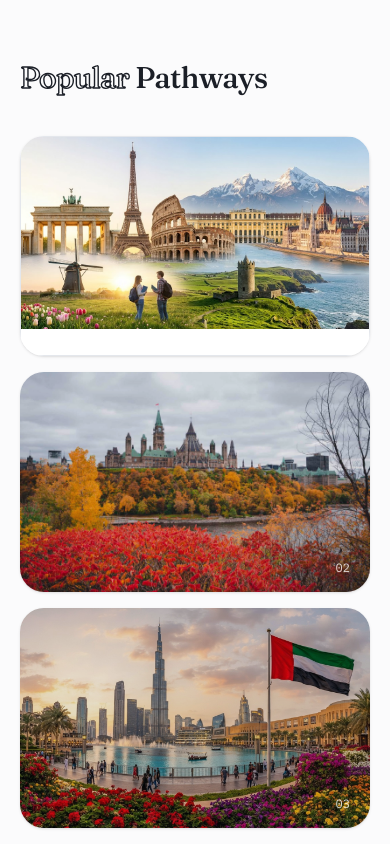
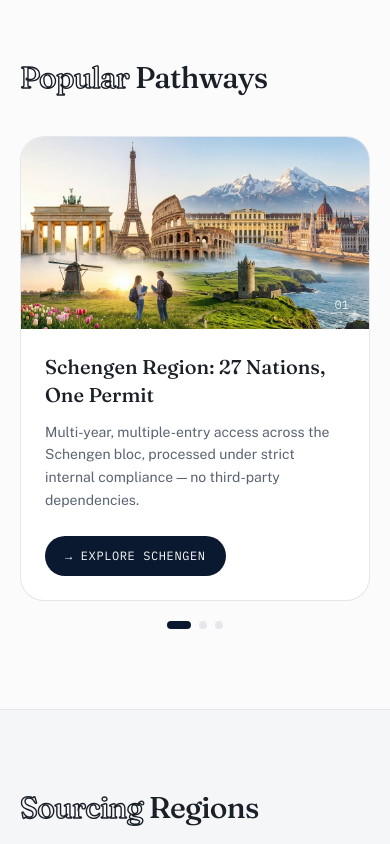
Before and after one commit to Raihanhn/amc, a Next.js app: page / in a window 390 px wide. Shown: the part 1280-2124 px from the top of the page. Built offline with nearby package versions, Linux system fonts and the light colour scheme.

Commit message:
showcaserow updated

```diff
--- a/components/ShowcaseRow.js
+++ b/components/ShowcaseRow.js
@@ -4,7 +4,16 @@
 import { useState } from "react";
 import Image from "next/image";
 import Link from "next/link";
-import { motion } from "framer-motion";
+import { motion, AnimatePresence } from "framer-motion";
+
+// How far (px) a drag must travel before we treat it as a swipe to the next/prev slide.
+const SWIPE_THRESHOLD = 50;
+
+const slideVariants = {
+  enter: (dir) => ({ x: dir > 0 ? 60 : -60, opacity: 0 }),
+  center: { x: 0, opacity: 1 },
+  exit: (dir) => ({ x: dir > 0 ? -60 : 60, opacity: 0 }),
+};
 
 // Parent controls the stagger timing between words.
 const headingContainer = {
@@ -33,6 +42,12 @@ const wordVariant = {
  */
 export default function ShowcaseRow({ eyebrowWord, boldWord, items }) {
   const [active, setActive] = useState(0);
+  const [direction, setDirection] = useState(0);
+
+  const goTo = (i) => {
+    setDirection(i > active ? 1 : -1);
+    setActive(i);
+  };
 
   return (
     <div>
@@ -51,7 +66,8 @@ export default function ShowcaseRow({ eyebrowWord, boldWord, items }) {
         </motion.span>
       </motion.h2>
 
-      <div className="flex flex-col sm:flex-row gap-4 md:gap-5 h-auto sm:h-[300px] md:h-[440px]">
+      {/* Desktop / tablet — hover-to-grow row (unchanged) */}
+      <div className="hidden sm:flex gap-4 md:gap-5 h-[300px] md:h-[440px]">
         {items.map((item, i) => {
           const isActive = i === active;
           return (
@@ -59,7 +75,7 @@ export default function ShowcaseRow({ eyebrowWord, boldWord, items }) {
               key={item.title}
               onMouseEnter={() => setActive(i)}
               onClick={() => setActive(i)}
-              className="relative rounded-[24px] overflow-hidden shadow-sm transition-[flex-grow] duration-500 ease-out cursor-pointer min-h-[220px] sm:min-h-0"
+              className="relative rounded-[24px] overflow-hidden shadow-sm transition-[flex-grow] duration-500 ease-out cursor-pointer"
               style={{ flexGrow: isActive ? 2.2 : 1, flexBasis: 0 }}
             >
               {isActive ? (
@@ -99,6 +115,79 @@ export default function ShowcaseRow({ eyebrowWord, boldWord, items }) {
           );
         })}
       </div>
+
+      {/* Mobile — swipeable slider, same expanded-card design for every slide */}
+      <div className="sm:hidden">
+        <div className="relative overflow-hidden rounded-[24px]">
+          <AnimatePresence initial={false} custom={direction} mode="wait">
+            <motion.div
+              key={active}
+              custom={direction}
+              variants={slideVariants}
+              initial="enter"
+              animate="center"
+              exit="exit"
+              transition={{ duration: 0.28, ease: [0.22, 1, 0.36, 1] }}
+              drag="x"
+              dragConstraints={{ left: 0, right: 0 }}
+              dragElastic={0.8}
+              onDragEnd={(_, info) => {
+                if (info.offset.x < -SWIPE_THRESHOLD && active < items.length - 1) {
+                  setDirection(1);
+                  setActive((a) => a + 1);
+                } else if (info.offset.x > SWIPE_THRESHOLD && active > 0) {
+                  setDirection(-1);
+                  setActive((a) => a - 1);
+                }
+              }}
+              className="flex flex-col rounded-[24px] overflow-hidden shadow-sm bg-white border border-platinum-200 cursor-grab active:cursor-grabbing"
+            >
+              <div className="relative w-full h-48">
+                <Image
+                  src={items[active].image}
+                  alt={items[active].alt}
+                  fill
+                  className="object-cover pointer-events-none"
+                  draggable={false}
+                />
+                <span className="absolute bottom-4 right-5 font-mono text-xs text-white/80 select-none">
+                  0{active + 1}
+                </span>
+              </div>
+              <div className="p-6 flex flex-col justify-center relative">
+                <h3 className="text-xl text-ink-900 font-medium mb-3 font-display">
+                  {items[active].title}
+                </h3>
+                <p className="text-sm text-slate-500 leading-relaxed mb-6">
+                  {items[active].description}
+                </p>
+                <Link
+                  href={items[active].ctaHref}
+                  className="inline-flex items-center gap-2 self-start rounded-full bg-navy-950 text-platinum-50 text-xs font-mono uppercase tracking-wider px-5 py-3 hover:bg-gold-500 hover:text-navy-950 transition"
+                >
+                  <span aria-hidden>→</span>
+                  {items[active].ctaLabel}
+                </Link>
+              </div>
+            </motion.div>
+          </AnimatePresence>
+        </div>
+
+        {/* Dot indicators */}
+        <div className="flex items-center justify-center gap-2 mt-5">
+          {items.map((item, i) => (
+            <button
+              key={item.title}
+              type="button"
+              aria-label={`Go to slide ${i + 1}`}
+              onClick={() => goTo(i)}
+              className={`h-2 rounded-full transition-all duration-300 ${
+                i === active ? "w-6 bg-navy-950" : "w-2 bg-platinum-200"
+              }`}
+            />
+          ))}
+        </div>
+      </div>
     </div>
   );
 }
```
